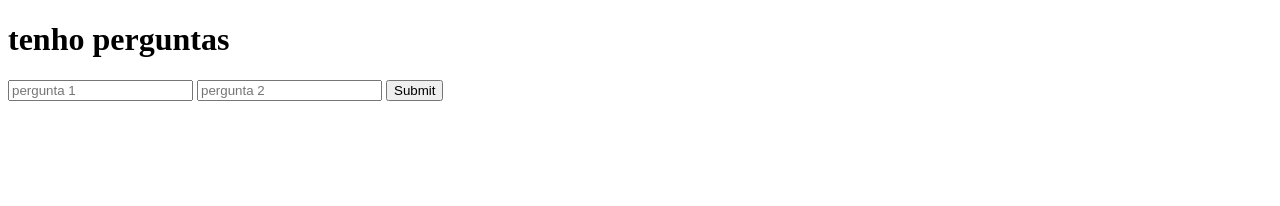
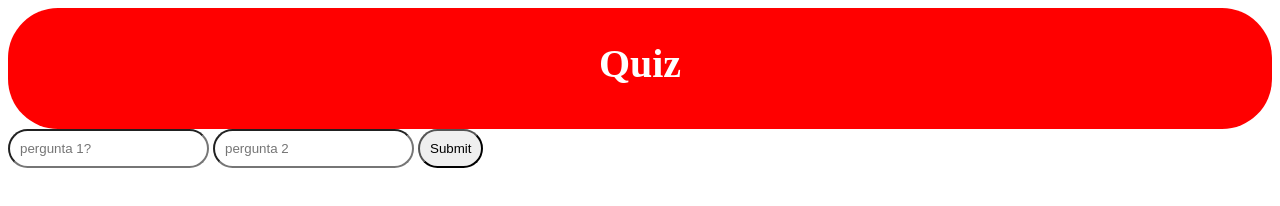
Before and after one commit to Drieko/Jubilation, a plain HTML site: page page2.html in a window 1280 px wide. Drawn offline with Linux system fonts and the light colour scheme.

Commit message:
Coisei uns bagulho no CSS (fei pa carai depois vou arrumar agora e so a ideia de como vai ficar yo)

```diff
--- a/page2.html
+++ b/page2.html
@@ -1,18 +1,23 @@
 <!DOCTYPE html>
-<html lang="en">
+<html lang="pt-br">
 <head>
     <meta charset="UTF-8">
     <meta name="viewport" content="width=device-width, initial-scale=1.0">
     <link rel="stylesheet" href="style2.css">
-    <title>perguntas / login <3</title>
+    <link rel="icon"type="image/png" href="heart.png">
+    <title>Quiz</title>
     <script src="script2.js"></script>
 </head>
 <body>
-    <form>
-        <h1>tenho perguntas</h1>
-        <input type="text" placeholder="pergunta 1" id="pergunta1">
-        <input type="text" placeholder="pergunta 2" id="pergunta2">
-        <input type="submit" onclick="logar()">
-    </form>
+    <div class="painel">
+        <h1>Quiz</h1>
+    </div>
+    <div class="perguntas">
+        <form>
+            <input type="text" placeholder="pergunta 1?" id="pergunta1">
+            <input type="text" placeholder="pergunta 2" id="pergunta2">
+            <input type="submit" onclick="logar()">
+        </form>
+    </div>
 </body>
 </html>
--- a/style2.css
+++ b/style2.css
@@ -0,0 +1,17 @@
+.painel{
+    background-color: red;
+    text-align: center;
+    border-radius: 50px;
+    padding-top: 5px;
+    padding-bottom: 15px;
+    font-size: 20px;
+}
+
+.painel h1{
+    color: white;
+}
+
+.perguntas input{
+    border-radius: 50px;
+    padding: 10px;
+}
```
